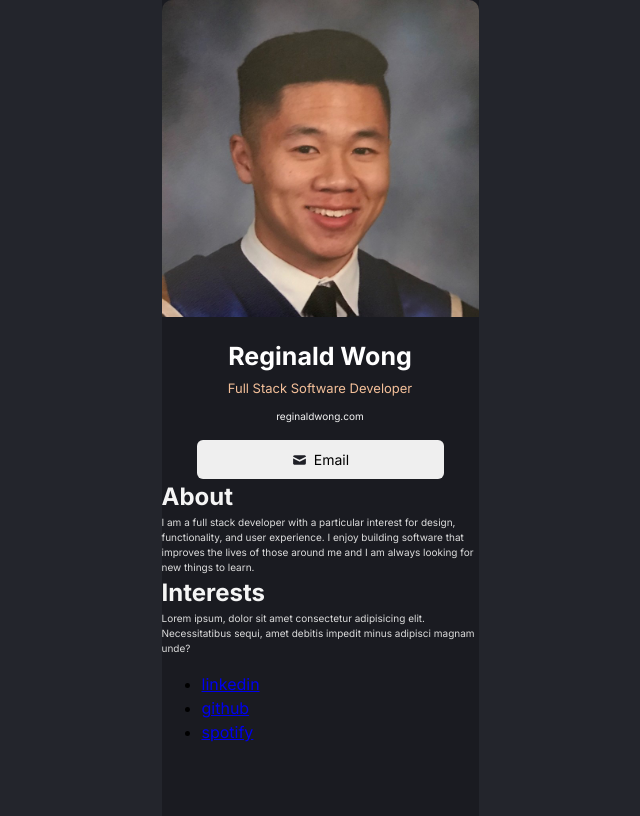
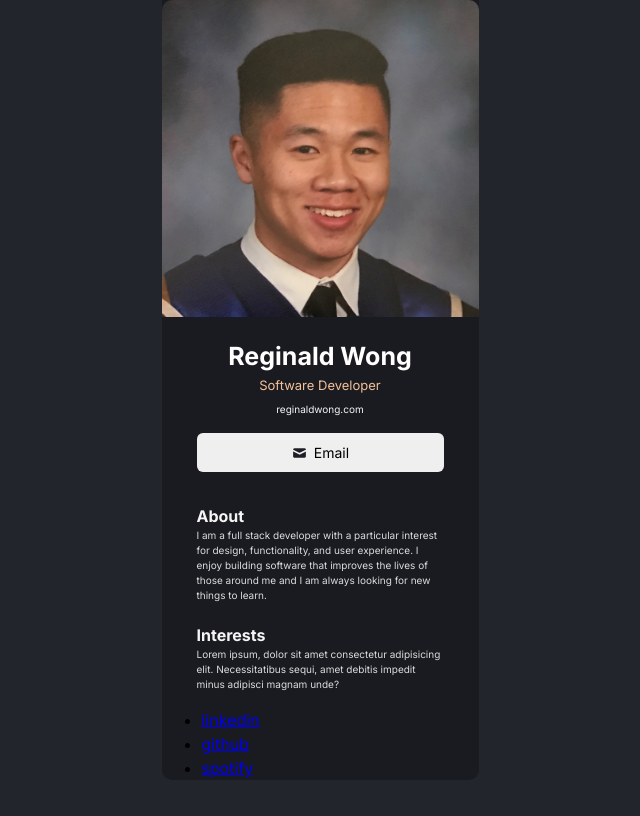
Before and after one commit to reginaldwong/digital-business-card, a React (Vite) app: page / in a window 1280 px wide. Shown: the top 816 px of the page, without its empty margins (320-960 px from the left). Built offline with nearby package versions, Linux system fonts and the light colour scheme.

Commit message:
style About and Interests components

```diff
--- a/src/App.css
+++ b/src/App.css
@@ -80,7 +80,7 @@ body {
 
 .App {
   width: 317px;
-  height: 868px;
+  height: 780px;
   display: flex;
   flex-direction: column;
   margin: 0 auto;
@@ -109,13 +109,11 @@ body {
   font-weight: 400;
   font-size: 13px;
   text-align: center;
-  margin-top: 3px;
 }
 
 .header--link {
   color: #f5f5f5;
   text-align: center;
-  margin-top: 4px;
   margin-bottom: 14px;
 }
 
@@ -148,23 +146,31 @@ body {
 /* ABOUT COMPONENT */
 .about--title {
   color: #f5f5f5;
-  size: 16px;
+  font-size: 16px;
+  width: 247px;
+  margin: 32px auto 0 auto;
 }
 
 .about--description {
   color: #DCDCDC;
   font-size: 10px;
   line-height: 15px;
+  width: 247px;
+  margin: 0 auto;
 }
 
 /* INTERESTS COMPONENT */
 .interests--title {
   color: #f5f5f5;
-  size: 16px;
+  font-size: 16px;
+  width: 247px;
+  margin: 20px auto 0 auto;
 }
 
 .interests--description {
   color: #DCDCDC;
   font-size: 10px;
   line-height: 15px;
+  width: 247px;
+  margin: 0 auto;
 }
--- a/src/components/Info.jsx
+++ b/src/components/Info.jsx
@@ -7,7 +7,7 @@ const Info = () => {
         <header>
             <img src={headerImage} alt="reginald wong" className="header--image" />
             <h1 className="header--name">Reginald Wong</h1>
-            <h3 className="header--title">Full Stack Software Developer</h3>
+            <h3 className="header--title">Software Developer</h3>
             <h4 className="header--link"><a href="https://reginaldwong.com" target="_blank">reginaldwong.com</a></h4>
             <button className="header--button"><img  src={mailIcon}/><a href="mailto:reginaldwongdev@gmail.com" className="header--button--link">Email</a></button>
         </header>
```
